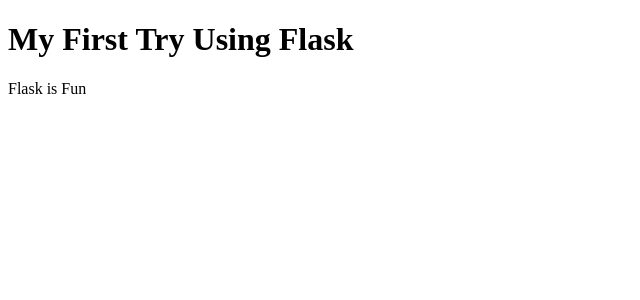
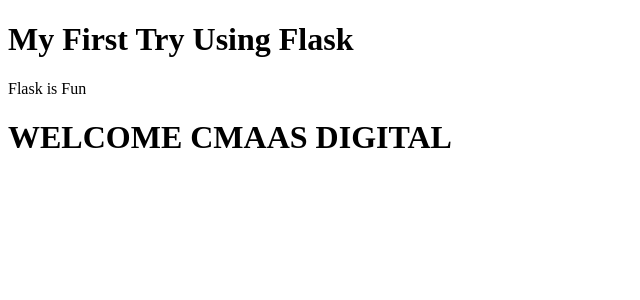
Before and after one commit to prinudickson/flask_ini, a Flask app: page / in a window 1280 px wide. Shown: the part 116-416 px from the top of the page, without its empty margins (0-640 px from the left). Run offline with Flask 2, Linux system fonts and the light colour scheme.

Commit message:
welcome cmaas digital
welcome cmaas digital

```diff
--- a/templates/home.html
+++ b/templates/home.html
@@ -11,6 +11,7 @@
 
     <h1> My First Try Using Flask </h1>
     <p> Flask is Fun </p>
+    <h1> WELCOME CMAAS DIGITAL </h1>
     {% endblock %}
 
   </body>
```
